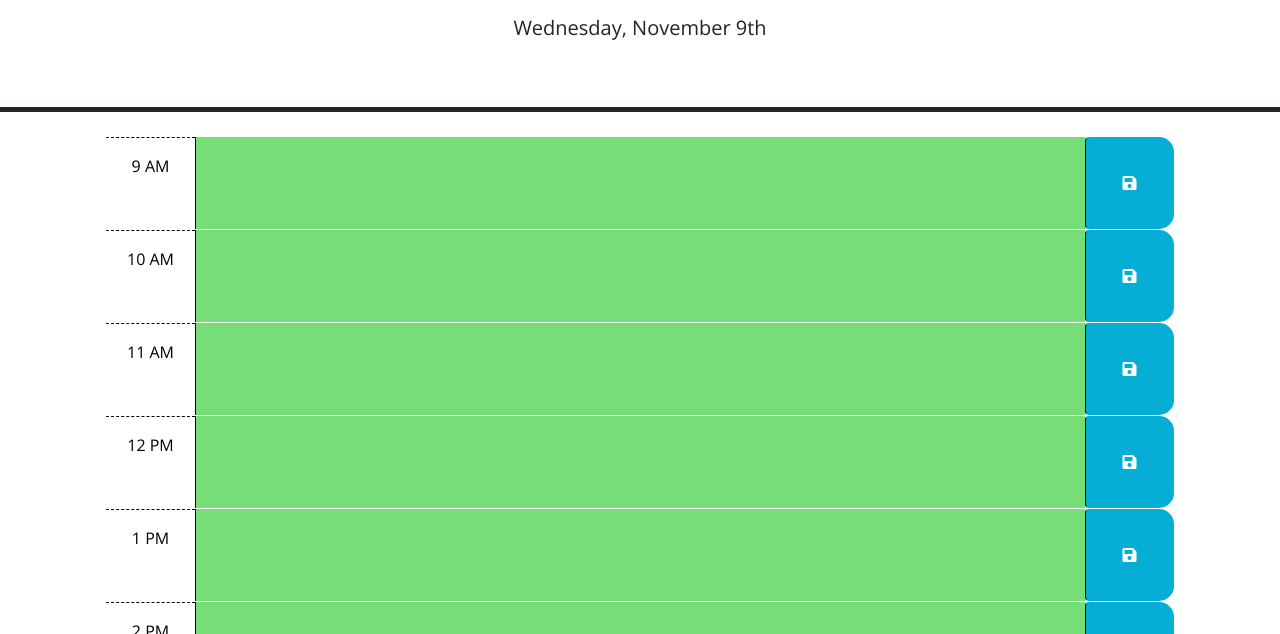
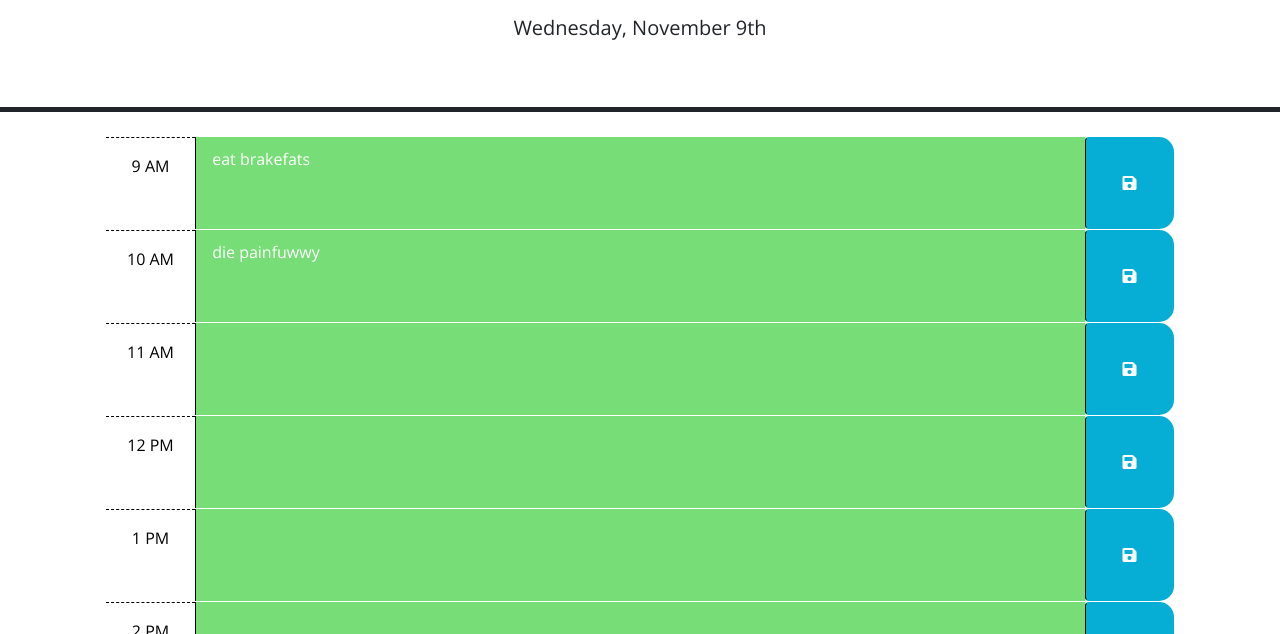
Before and after one commit to tessie-the-messy/Work-Day-Scheduler, a plain HTML site: page index.html in a window 1280 px wide. Shown: the part 166-800 px from the top of the page. Drawn offline with nearby package versions, Linux system fonts and the light colour scheme.

Commit message:
final touches

```diff
--- a/index.html
+++ b/index.html
@@ -32,7 +32,7 @@
 
       <div id="hour-9" class="row time-block">
         <div class=" col-2 col-md-1 hour text-center py-3">9 AM</div>
-        <textarea id="9" class="col-8 col-md-10 description" rows="3"> </textarea>
+        <textarea id="9" class="col-8 col-md-10 description" rows="3"> eat brakefats </textarea>
         <button class="btn saveBtn col-2 col-md-1" aria-label="save">
           <i class="fas fa-save" aria-hidden="true"></i>
         </button>
@@ -41,7 +41,7 @@
 
       <div id="hour-10" class="row time-block">
         <div class="col-2 col-md-1 hour text-center py-3">10 AM</div>
-        <textarea id= "10" class="col-8 col-md-10 description" rows="3"> </textarea>
+        <textarea id= "10" class="col-8 col-md-10 description" rows="3"> die painfuwwy </textarea>
         <button class="btn saveBtn col-2 col-md-1" aria-label="save">
           <i class="fas fa-save" aria-hidden="true"></i>
         </button>
```
Also changed, not shown: 1 other file.
